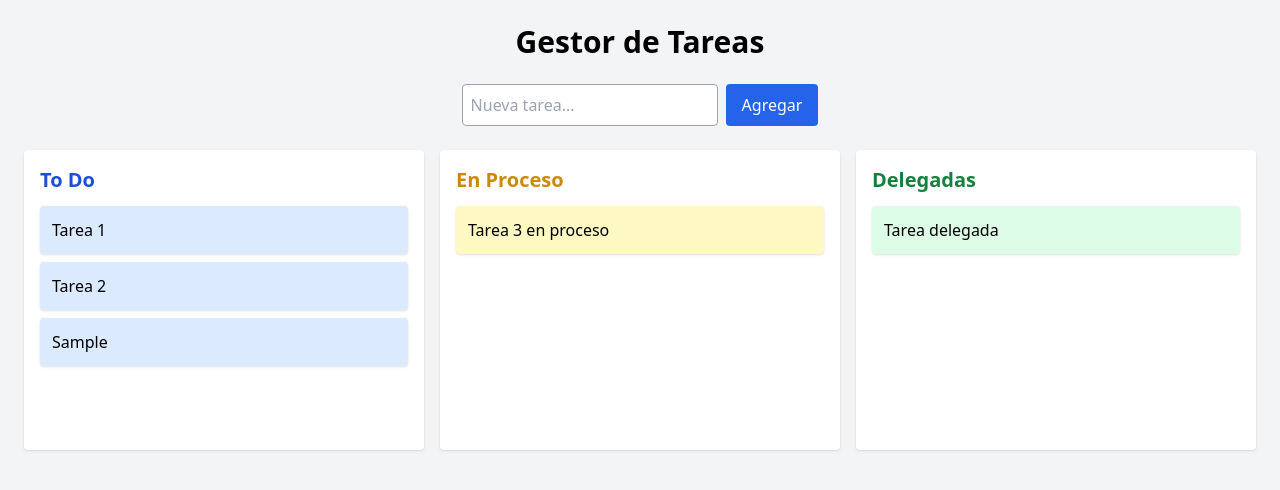
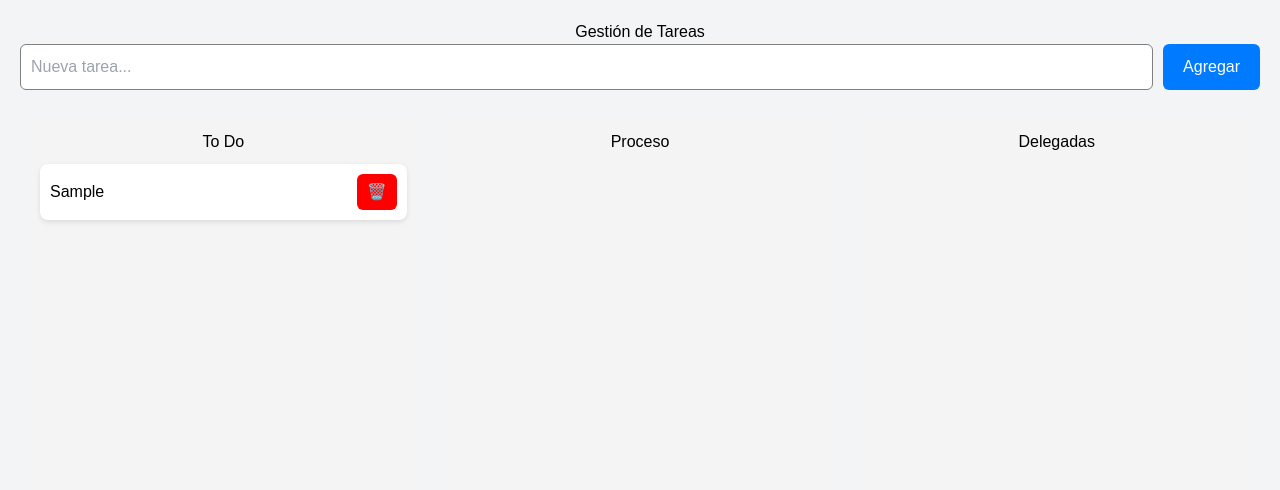
Before and after one commit to Nestum447/Task-3colums, a React (Vite) app: page / in a window 1280 px wide. Both pictures are taken after typing "Sample" into the empty fields and a click on the button "Agregar". Shown: the top 490 px of the page. Built offline with nearby package versions, Linux system fonts and the light colour scheme.

Commit message:
Update App.jsx

```diff
--- a/src/App.jsx
+++ b/src/App.jsx
@@ -1,215 +1,151 @@
-import { useState, useEffect } from "react";
-import { DragDropContext, Droppable, Draggable } from "react-beautiful-dnd";
+import React, { useState, useEffect } from "react";
 
 export default function App() {
-
-  // ---------------------------
-  //   LOCAL STORAGE: CARGAR
-  // ---------------------------
-  const loadTasks = () => {
-    const saved = localStorage.getItem("tasks-board");
-    if (saved) {
-      try {
-        return JSON.parse(saved);
-      } catch {
-        return null;
-      }
-    }
-    return null;
-  };
-
-  const [tasks, setTasks] = useState(
-    loadTasks() || {
-      todo: [
-        { id: "1", text: "Tarea 1" },
-        { id: "2", text: "Tarea 2" },
-      ],
-      proceso: [{ id: "3", text: "Tarea 3 en proceso" }],
-      delegadas: [{ id: "4", text: "Tarea delegada" }],
-    }
-  );
-
+  const [tasks, setTasks] = useState([]);
   const [newTask, setNewTask] = useState("");
 
-  // ---------------------------
-  //   LOCAL STORAGE: GUARDAR
-  // ---------------------------
+  // Cargar tareas desde localStorage al inicio
   useEffect(() => {
-    localStorage.setItem("tasks-board", JSON.stringify(tasks));
+    const saved = localStorage.getItem("tasks");
+    if (saved) setTasks(JSON.parse(saved));
+  }, []);
+
+  // Guardar tareas en localStorage cuando cambien
+  useEffect(() => {
+    localStorage.setItem("tasks", JSON.stringify(tasks));
   }, [tasks]);
 
-  // ---------------------------
-  //   DRAG & DROP
-  // ---------------------------
-  const handleDragEnd = (result) => {
-    const sourceColumn = result.source.droppableId;
-
-    // 🔥 Si no hay destino → la soltó fuera → eliminar tarea
-    if (!result.destination) {
-      setTasks((prev) => ({
-        ...prev,
-        [sourceColumn]: prev[sourceColumn].filter(
-          (t, index) => index !== result.source.index
-        ),
-      }));
-      return;
-    }
-
-    const destColumn = result.destination.droppableId;
-
-    const sourceTasks = Array.from(tasks[sourceColumn]);
-    const destTasks = Array.from(tasks[destColumn]);
-
-    const [movedTask] = sourceTasks.splice(result.source.index, 1);
-    destTasks.splice(result.destination.index, 0, movedTask);
-
-    setTasks({
-      ...tasks,
-      [sourceColumn]: sourceTasks,
-      [destColumn]: destTasks,
-    });
-  };
-
-  // ---------------------------
-  //   AGREGAR TAREA
-  // ---------------------------
+  // Crear tarea
   const addTask = () => {
     if (!newTask.trim()) return;
-
-    const newId = Date.now().toString();
-    const newItem = { id: newId, text: newTask };
-
-    setTasks({
-      ...tasks,
-      todo: [...tasks.todo, newItem],
-    });
-
+    const task = {
+      id: Date.now(),
+      text: newTask,
+      column: "todo",
+    };
+    setTasks([...tasks, task]);
     setNewTask("");
   };
 
-  // ---------------------------
-  //   UI
-  // ---------------------------
+  // Mover tarea entre columnas
+  const onDragStart = (e, id) => {
+    e.dataTransfer.setData("id", id);
+  };
+
+  const onDrop = (e, column) => {
+    const id = e.dataTransfer.getData("id");
+    setTasks(tasks.map(t => t.id == id ? { ...t, column } : t));
+  };
+
+  const allowDrop = (e) => e.preventDefault();
+
+  // Eliminar tarea
+  const deleteTask = (id) => {
+    const updated = tasks.filter(t => t.id !== id);
+    setTasks(updated);
+  };
+
+  // Editar tarea
+  const editTask = (id) => {
+    const newText = prompt("Editar tarea:");
+    if (!newText) return;
+    setTasks(tasks.map(t => t.id === id ? { ...t, text: newText } : t));
+  };
+
+  const renderColumn = (name, title) => (
+    <div
+      onDrop={(e) => onDrop(e, name)}
+      onDragOver={allowDrop}
+      style={{
+        flex: 1,
+        background: "#f4f4f4",
+        margin: "10px",
+        padding: "10px",
+        borderRadius: "10px",
+        minHeight: "400px"
+      }}
+    >
+      <h2 style={{ textAlign: "center" }}>{title}</h2>
+
+      {tasks
+        .filter(t => t.column === name)
+        .map(task => (
+          <div
+            key={task.id}
+            draggable
+            onDragStart={(e) => onDragStart(e, task.id)}
+            style={{
+              background: "white",
+              padding: "10px",
+              margin: "10px 0",
+              borderRadius: "8px",
+              display: "flex",
+              justifyContent: "space-between",
+              alignItems: "center",
+              boxShadow: "0 2px 5px rgba(0,0,0,0.1)"
+            }}
+          >
+            <span onClick={() => editTask(task.id)} style={{ flex: 1 }}>
+              {task.text}
+            </span>
+
+            <button
+              onClick={() => deleteTask(task.id)}
+              style={{
+                background: "red",
+                color: "white",
+                border: "none",
+                padding: "6px 10px",
+                borderRadius: "6px",
+                marginLeft: "8px"
+              }}
+            >
+              🗑️
+            </button>
+          </div>
+        ))}
+    </div>
+  );
+
   return (
-    <div className="min-h-screen bg-gray-100 p-6">
-      <h1 className="text-3xl font-bold text-center mb-6">Gestor de Tareas</h1>
+    <div style={{ padding: "20px", fontFamily: "Arial" }}>
+      <h1 style={{ textAlign: "center" }}>Gestión de Tareas</h1>
 
       {/* Input para nueva tarea */}
-      <div className="flex justify-center mb-6 gap-2">
+      <div style={{ display: "flex", marginBottom: "20px" }}>
         <input
           type="text"
-          className="border border-gray-400 rounded p-2 w-64"
           placeholder="Nueva tarea..."
           value={newTask}
           onChange={(e) => setNewTask(e.target.value)}
+          style={{
+            flex: 1,
+            padding: "10px",
+            borderRadius: "6px",
+            border: "1px solid gray"
+          }}
         />
         <button
           onClick={addTask}
-          className="bg-blue-600 text-white px-4 py-2 rounded"
+          style={{
+            marginLeft: "10px",
+            padding: "10px 20px",
+            background: "#007bff",
+            color: "white",
+            border: "none",
+            borderRadius: "6px"
+          }}
         >
           Agregar
         </button>
       </div>
 
-      <DragDropContext onDragEnd={handleDragEnd}>
-        <div className="grid grid-cols-1 md:grid-cols-3 gap-4">
-
-          {/* Columna To Do */}
-          <Droppable droppableId="todo">
-            {(provided) => (
-              <div
-                className="bg-white p-4 rounded shadow min-h-[300px]"
-                ref={provided.innerRef}
-                {...provided.droppableProps}
-              >
-                <h2 className="text-xl font-semibold mb-3 text-blue-700">To Do</h2>
-
-                {tasks.todo.map((task, index) => (
-                  <Draggable key={task.id} draggableId={task.id} index={index}>
-                    {(provided) => (
-                      <div
-                        className="p-3 bg-blue-100 rounded mb-2 shadow cursor-grab active:cursor-grabbing"
-                        ref={provided.innerRef}
-                        {...provided.draggableProps}
-                        {...provided.dragHandleProps}
-                      >
-                        {task.text}
-                      </div>
-                    )}
-                  </Draggable>
-                ))}
-
-                {provided.placeholder}
-              </div>
-            )}
-          </Droppable>
-
-          {/* Columna Proceso */}
-          <Droppable droppableId="proceso">
-            {(provided) => (
-              <div
-                className="bg-white p-4 rounded shadow min-h-[300px]"
-                ref={provided.innerRef}
-                {...provided.droppableProps}
-              >
-                <h2 className="text-xl font-semibold mb-3 text-yellow-600">
-                  En Proceso
-                </h2>
-
-                {tasks.proceso.map((task, index) => (
-                  <Draggable key={task.id} draggableId={task.id} index={index}>
-                    {(provided) => (
-                      <div
-                        className="p-3 bg-yellow-100 rounded mb-2 shadow cursor-grab active:cursor-grabbing"
-                        ref={provided.innerRef}
-                        {...provided.draggableProps}
-                        {...provided.dragHandleProps}
-                      >
-                        {task.text}
-                      </div>
-                    )}
-                  </Draggable>
-                ))}
-
-                {provided.placeholder}
-              </div>
-            )}
-          </Droppable>
-
-          {/* Columna Delegadas */}
-          <Droppable droppableId="delegadas">
-            {(provided) => (
-              <div
-                className="bg-white p-4 rounded shadow min-h-[300px]"
-                ref={provided.innerRef}
-                {...provided.droppableProps}
-              >
-                <h2 className="text-xl font-semibold mb-3 text-green-700">
-                  Delegadas
-                </h2>
-
-                {tasks.delegadas.map((task, index) => (
-                  <Draggable key={task.id} draggableId={task.id} index={index}>
-                    {(provided) => (
-                      <div
-                        className="p-3 bg-green-100 rounded mb-2 shadow cursor-grab active:cursor-grabbing"
-                        ref={provided.innerRef}
-                        {...provided.draggableProps}
-                        {...provided.dragHandleProps}
-                      >
-                        {task.text}
-                      </div>
-                    )}
-                  </Draggable>
-                ))}
-
-                {provided.placeholder}
-              </div>
-            )}
-          </Droppable>
-
-        </div>
-      </DragDropContext>
+      {/* Columnas */}
+      <div style={{ display: "flex", gap: "10px" }}>
+        {renderColumn("todo", "To Do")}
+        {renderColumn("proceso", "Proceso")}
+        {renderColumn("delegadas", "Delegadas")}
+      </div>
     </div>
   );
 }
```
